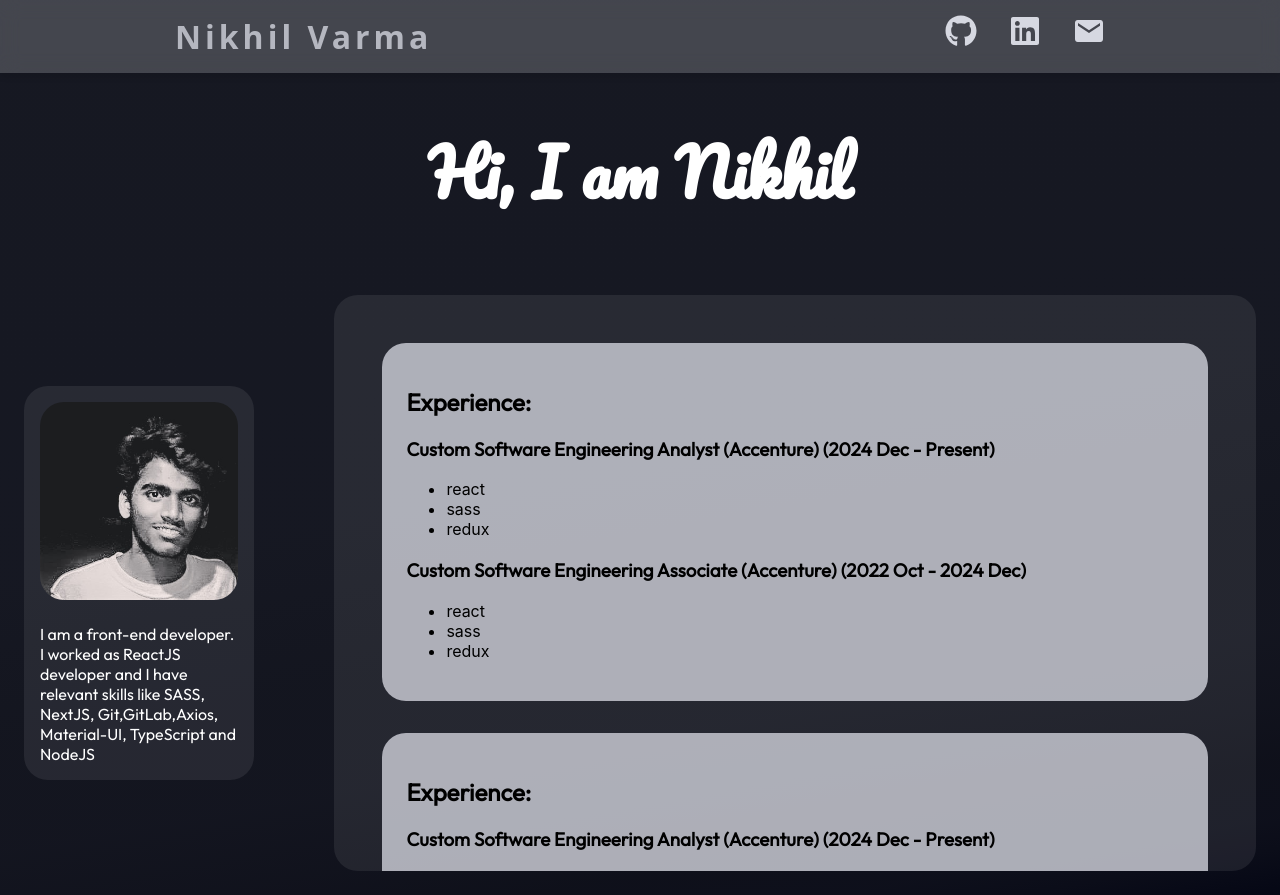
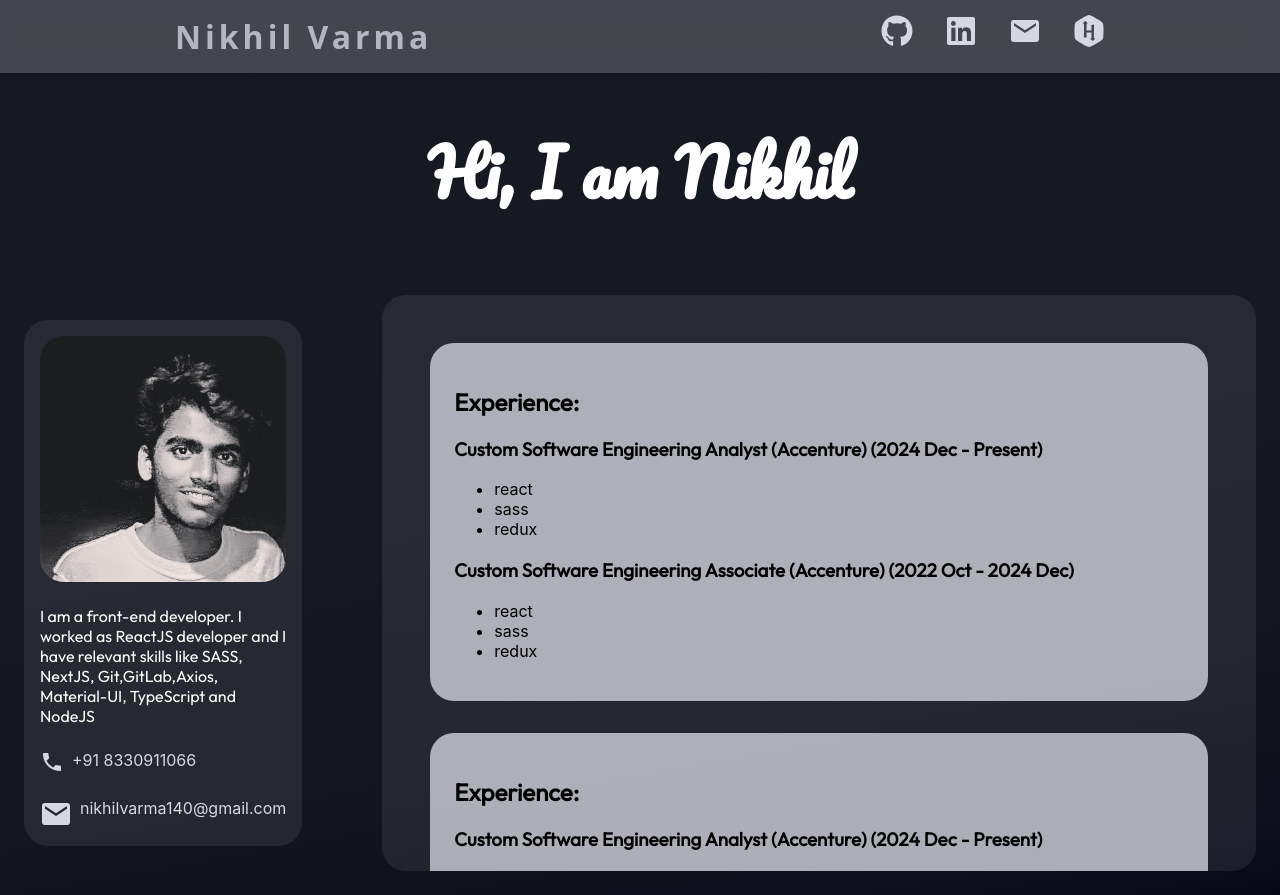
Before and after one commit to nikhilvarma140/personal_portfolio, a React (Create React App) app: page / in a window 1280 px wide. Built offline with nearby package versions, Linux system fonts and the light colour scheme; a web font is replaced by a local one.

Commit message:
added call and hackerrank icons

```diff
--- a/src/components/Card.jsx
+++ b/src/components/Card.jsx
@@ -1,5 +1,7 @@
 import React from "react";
 import "./card.css"
+import PhoneIcon from "@mui/icons-material/Phone";
+import { IoMdMail } from "react-icons/io";
 
 import image from "./../assets/image.jpeg"
 import profile1 from "./../assets/profile2.jpeg"
@@ -11,7 +13,30 @@ const Card = ()=>{
         </div>
         <div className="text_desc">
             I am a front-end developer. I worked as ReactJS developer and I have relevant skills like SASS, NextJS, Git,GitLab,Axios, Material-UI, TypeScript and NodeJS
-            </div>
+        </div>
+        <div className="call">
+        <a href="tel:+918330911066" style={{ textDecoration: "none", color: "#d6d8e1" }}>
+            <PhoneIcon style={{ color: "#d6d8e1",cursor:"pointer" }}  onClick = {()=>{window.location.href = `tel:+918330911066`}}/>
+
+        +91 8330911066
+      </a>
+        </div>
+        <div className="call">
+        <a href="mailto:nikhilvarma140@gmail.com" style={{ textDecoration: "none", color: "#d6d8e1" }}>
+        <IoMdMail
+            style={{
+              fontSize: "2rem",
+              color:  "#d6d8e1",
+              cursor: "pointer",
+            }}
+            onClick={() => (window.location.href = `mailto:nikhilvarma140@gmail.com`)}
+
+          />
+
+        nikhilvarma140@gmail.com
+      </a>
+        </div>
+
     </div>
     </>);
 }
--- a/src/components/Header.jsx
+++ b/src/components/Header.jsx
@@ -3,6 +3,7 @@ import "./header.css"; // Correct way to import global CSS
 import { FaHome, FaLinkedin } from "react-icons/fa";
 import { FaGithub } from "react-icons/fa6";
 import { IoMdMail } from "react-icons/io";
+import { FaHackerrank } from "react-icons/fa";
 
 const Header = () => {
   const [hoveredIcon, setHoveredIcon] = useState(null); // Store which icon is hovered
@@ -48,6 +49,18 @@ const Header = () => {
             onMouseEnter={() => setHoveredIcon("mail")}
             onMouseLeave={() => setHoveredIcon(null)}
           />
+          <FaHackerrank
+            style={{
+              fontSize: "2rem",
+              color: hoveredIcon === "rank" ? "#13813a" : "#d6d8e1",
+              cursor: "pointer",
+              transition: "color 0.3s ease-in-out",
+              transform: hoveredIcon === "rank" ? "translateY(-0.25rem)": "translateY(0)"
+            }}
+            onClick={() => (window.open("https://www.hackerrank.com/profile/nikhilvarma140","_blank"))}
+            onMouseEnter={() => setHoveredIcon("rank")}
+            onMouseLeave={() => setHoveredIcon(null)}
+          />
         </div>
       </div>
     </div>
--- a/src/components/card.css
+++ b/src/components/card.css
@@ -21,6 +21,16 @@ img{
     font-family: "Outfit", sans-serif;;
     font-weight: 400;
 }
+.call{
+    display: flex;
+    text-align: center;
+    gap: .5rem;
+}
+.call a{
+    display: flex;
+    text-align: center;
+    gap: .5rem;
+}
 
 @media (min-width:767px) {
     .card{
```
